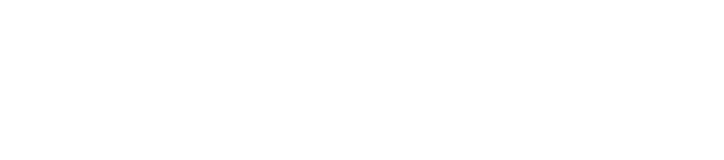
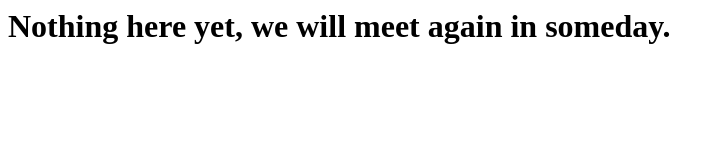
Before and after one commit to GuestPower/GuestPower.github.io, a plain HTML site: page index.html in a window 1280 px wide. Shown: the whole page, without its empty margins (0-724 px from the left). Drawn offline with Linux system fonts and the light colour scheme.

Commit message:
Update index.html

```diff
--- a/index.html
+++ b/index.html
@@ -2,5 +2,6 @@
 	<head>
 	</head>
 	<body>
+		<h1>Nothing here yet, we will meet again in someday.</h1>
 	</body>
 </html>
```
